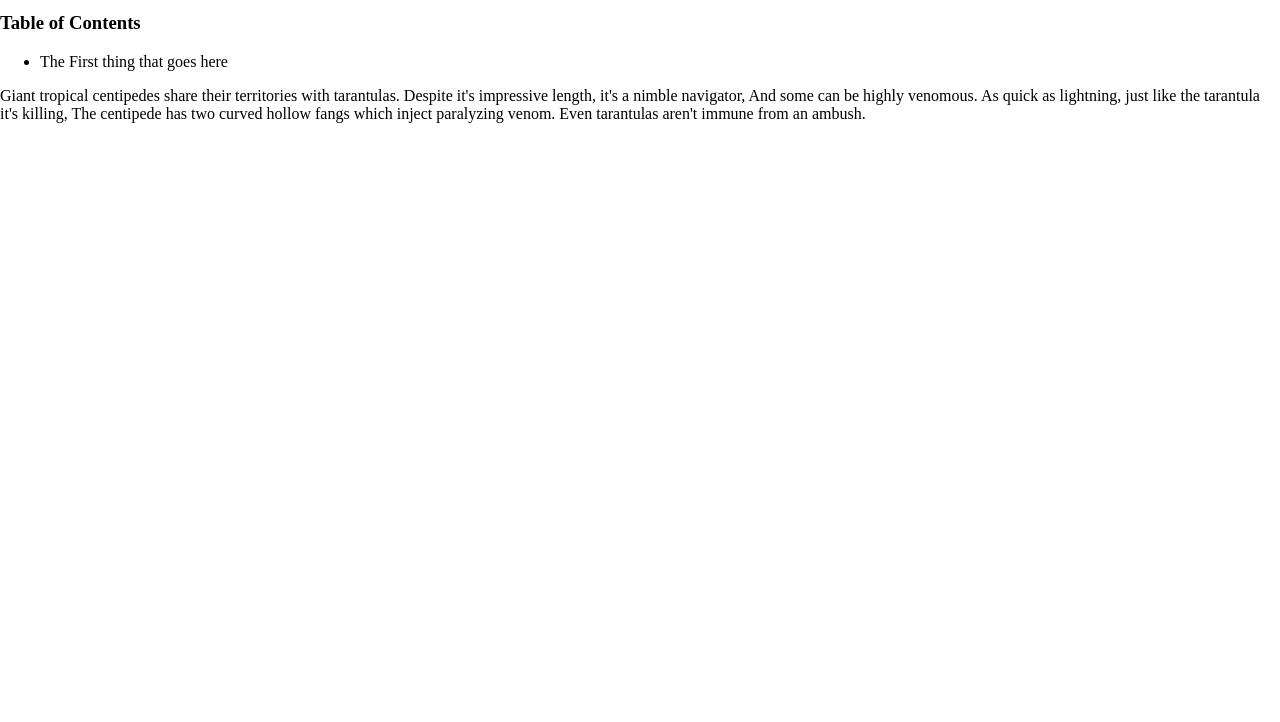
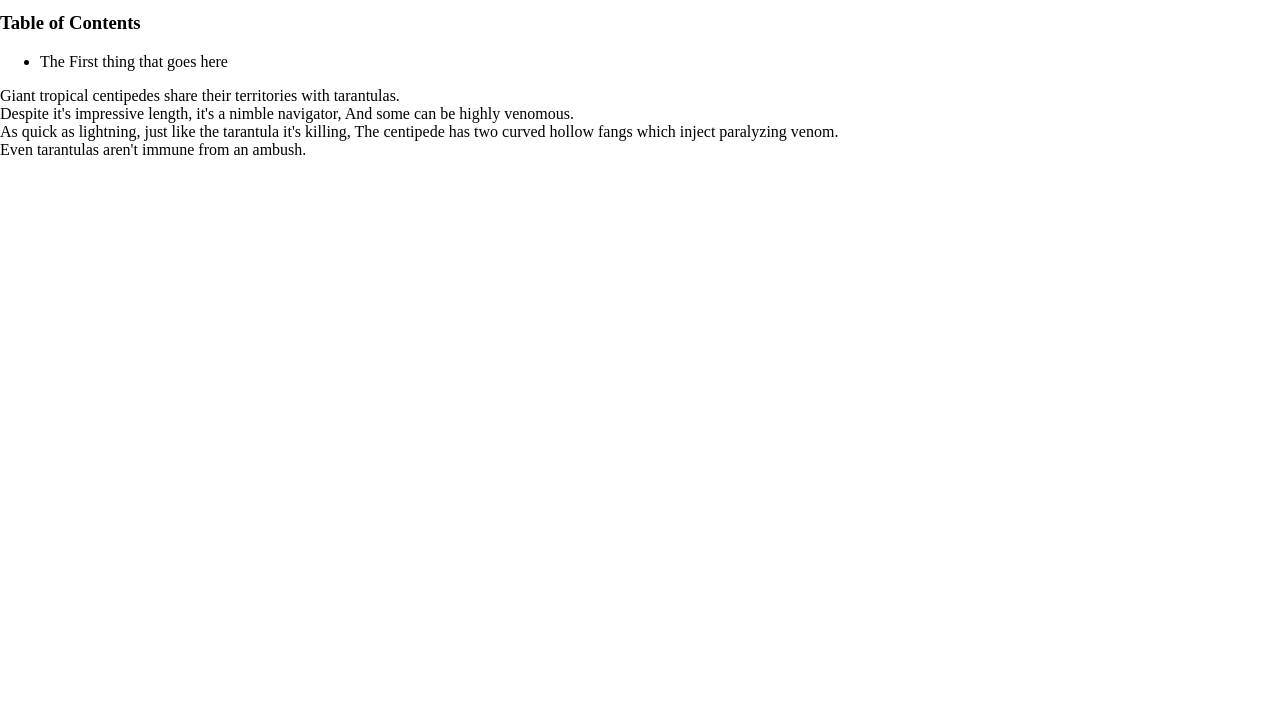
Before and after one commit to NeighborhoodDeficiency/TGJ2O-01-James-Website, a plain HTML site: page index.html in a window 1280 px wide. Shown: the part 78-800 px from the top of the page. Drawn offline with Linux system fonts and the light colour scheme.

Commit message:
Update index.html

```diff
--- a/index.html
+++ b/index.html
@@ -13,12 +13,12 @@
     <li>The First thing that goes here</li>
     </ul>
     <p>
-      Giant tropical centipedes share their territories with tarantulas.
-Despite it's impressive length, it's a nimble navigator,
-And some can be highly venomous.
-As quick as lightning, just like the tarantula it's killing,
-The centipede has two curved hollow fangs which inject paralyzing venom.
-Even tarantulas aren't immune from an ambush.
+      Giant tropical centipedes share their territories with tarantulas.<br>
+      Despite it's impressive length, it's a nimble navigator,
+      And some can be highly venomous.<br>
+      As quick as lightning, just like the tarantula it's killing,
+      The centipede has two curved hollow fangs which inject paralyzing venom.<br>
+      Even tarantulas aren't immune from an ambush.
     </p>
   </body>
 </html>
```
